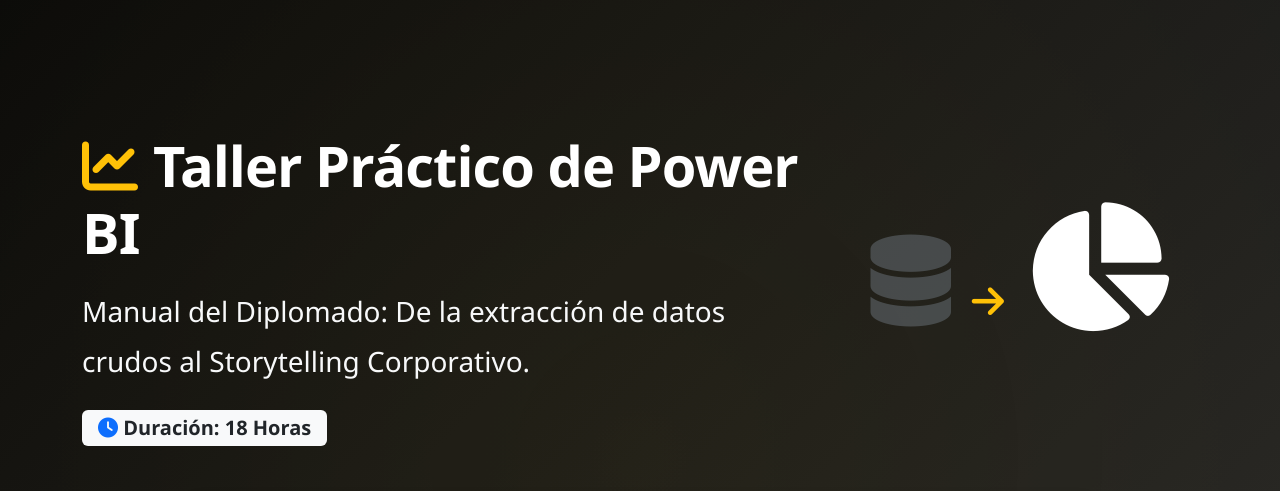
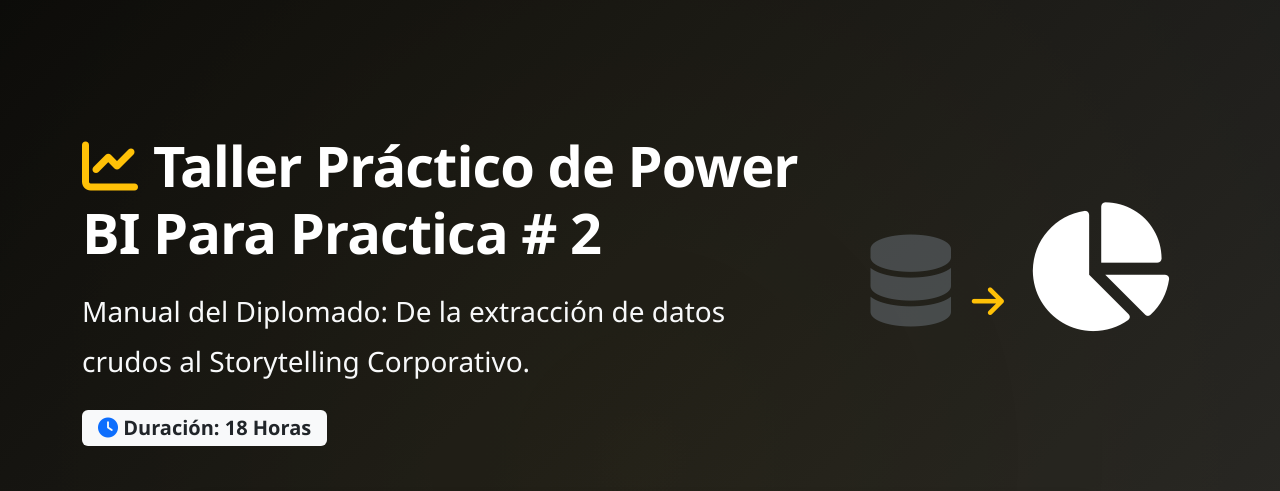
Before and after one commit to JUANCITOPENA/Taller_Pr-ctico_de_Power_BI, a plain HTML site: page index.html in a window 1280 px wide. Shown: the top 491 px of the page. Drawn offline with nearby package versions, Linux system fonts and the light colour scheme.

Commit message:
Update index.html

```diff
--- a/index.html
+++ b/index.html
@@ -73,7 +73,7 @@
             <!-- Contenido Original -->
             <div class="row align-items-center">
                 <div class="col-lg-8 text-center text-lg-start">
-                    <h1 class="text-white"><i class="fas fa-chart-line text-warning me-3"></i>Taller Práctico de Power BI</h1>
+                    <h1 class="text-white"><i class="fas fa-chart-line text-warning me-3"></i>Taller Práctico de Power BI Para Practica # 2</h1>
                     <p class="lead fs-3 mt-3 text-light" style="font-weight: 300;">Manual del Diplomado: De la extracción de datos crudos al Storytelling Corporativo.</p>
                     <div class="mt-4">
                         <span class="badge bg-light text-dark fs-5 py-2 px-3 me-2"><i class="fas fa-clock text-primary"></i> Duración: 18 Horas</span>
```
